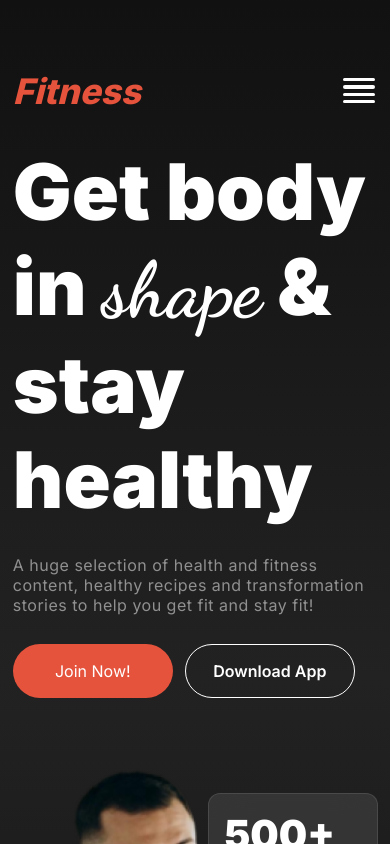
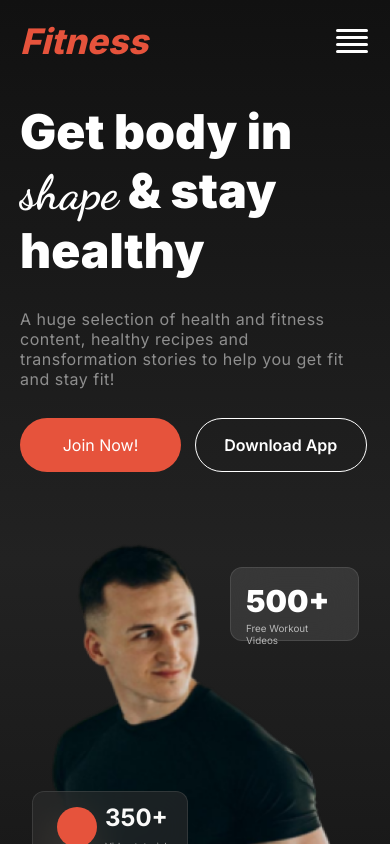
Before and after one commit to ZubairAlMamun2/Assignment-2, a plain HTML site: page index.html in a window 390 px wide. Shown: the top 844 px of the page. Drawn offline with Linux system fonts and the light colour scheme.

Commit message:
updated responsive

```diff
--- a/styles/style.css
+++ b/styles/style.css
@@ -469,7 +469,8 @@ body{
     height: 100%;
     width: 100%;
     border: none;
-    object-fit: cover;
+    object-fit:none;
+    object-position: 66% 33%;
 }
 
 /* Run section end */
@@ -696,7 +697,9 @@ body{
     .navbar-container{
         width: 100%;
         height: auto;
-        padding: 20px;
+    }
+    .navbar-container h1{
+        font-size: 48px;
     }
     .banner-content{
         display: flex;
@@ -704,7 +707,12 @@ body{
         /* border: 2px solid red; */
         justify-content: center;
         align-items: center;
-        /* flex: 1; */
+    }
+    .banner-container{
+        padding: 20px;
+        padding-bottom: 0px;
+        width: 100%;
+        height: auto;
     }
     .navbar-div-2{
         display: none;
@@ -715,20 +723,33 @@ body{
     }
     .workout-div{
         top: 47px;
-        left: 194px;
-        width: 170px;
-        height: 100px;
+        left: 60%;
+        width: 129px;
+        height: 74.09px;
+        padding: 15px;
+    }
+    .workout-div p{
+        font-size: 9.83px;
+    }
+    .workout-div h2{
+        font-size: 30.24px;
     }
     .tutorial-div{
+        width: 155.74px;
+        height: 72.58px;
         top: 271px;
         left: 12px;
+        padding: -15px;
+    }
+    .tutorial-div p{
+        font-size: 9.83px;
     }
     .navbar-container{
         width: 100%;
-        padding: .8rem;
+        /* padding: 20px; */
     }
     .navbar-content{
-        padding: 3.55rem 0rem 2rem 0rem;
+        padding: 20px;
     }
     .banner-content{
         padding: 0rem;
@@ -746,16 +767,17 @@ body{
         /* height: 27.5rem; */
     }
     .banner-btn-1{
-        width: 160px;
+        width: 46%;
         height: 54px;
-        padding: 8px 20px;
+        padding: 8px 10px;
         margin: 0;
+        margin-right: 10px;
     }
     .banner-btn-2{
-        width: 170px;
+        width:49%;
         height: 54px;
-        padding: 8px 20px;
-        margin-left: 8px;
+        padding: 8px 10px;
+        margin-left: 0px;
     }
     .hidden{
         display: none;
@@ -807,6 +829,7 @@ body{
         max-width: 1044px;
         height: auto;
         margin: 0 auto;
+        padding: 20px;
     }
     .habit-section-div{
         display: flex;
@@ -815,16 +838,15 @@ body{
         flex-direction: column;
         gap: 30px;
         margin-top: 58px;
-        border: 2px solid red;
     }
     /* habit section end */
 
 
     /* Run section start */
     .run-section-container{
-        max-width: 1060px;
-        height: 100%;
-        margin: 0 auto;
+        max-width: 576px;
+        height: auto;
+        margin:66px 20px 0 20px ;
         border-radius: 18px;
         background: rgb(34, 34, 34);
         /* border: 2px solid red; */
@@ -832,35 +854,44 @@ body{
         flex-direction: column;
         align-items: center;
         justify-content: space-between;
-        padding: 35px 33px;
+
     }
     .running-image{
-        width: 366px;
+        width: 90%;
         height: auto;
         padding:0;
         margin: 30px 0 0 0;
 
     }
     .run-content-section{
-        max-width: 366px;
+        width: 90%;
         padding:0;
         margin: 0;
     }
     .run-content-section button{
+        width: 90%;
+    }
+    .running-image img{
+        border-radius: 18px;
+        height: 100%;
         width: 100%;
+        border: none;
+        object-fit:cover;
+        margin-bottom: 10px;
     }
     /* Run section end */
 
     /* meet section start */
     .meet-section-container{
-        width: 100%;
+        max-width: 576px;
         height: auto;
         margin: 66px auto 0 auto;
-        padding: 20px;
+        /* padding: 20px; */
     }
     .meet-section-div{
-        width: 100%;
+        width: 90%;
         height: auto;
+        margin: 0 auto;
         margin-top: 58px;
         display: flex;
         flex-direction: column;
@@ -868,10 +899,10 @@ body{
         gap: 20px;
         border-radius: 18px;
         background: rgba(255, 255, 255, 0.1);
-        padding: 20px;
+        /* padding: 20px; */
     }
     .meet-section-div>div{
-        width: 326.67px;
+        width: 100%;
         height: 272px;
         position: relative;
     }
@@ -922,6 +953,7 @@ body{
         height: auto;
         margin: 0 auto;
         padding: 45px 20px 55px 20px;
+        margin-top: 66px;
     }
     .footer-content{
         width: 100%;
@@ -933,3 +965,23 @@ body{
     }
     /* footer section end */
 }
+
+
+
+
+
+
+/* resposive for tab */
+@media screen and (max-width:992px){
+    .navbar-container{
+        width: 100%;
+        height: auto;
+    }
+    .banner-content{
+        display: flex;
+        flex-direction: column;
+        /* border: 2px solid red; */
+        justify-content: center;
+        align-items: center;
+    }
+}
```
